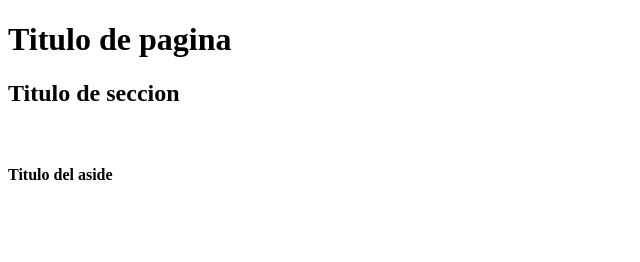
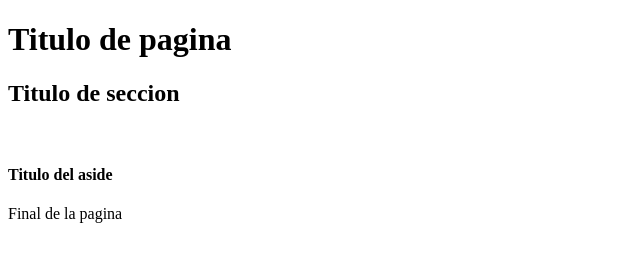
Before and after one commit to SIgnacioRoccuzzo/git_remoto, a plain HTML site: page index.html in a window 1280 px wide. Shown: the whole page, without its empty margins (0-640 px from the left). Drawn offline with Linux system fonts and the light colour scheme.

Commit message:
footer creado

```diff
--- a/index.html
+++ b/index.html
@@ -21,4 +21,8 @@
     <h4>Titulo del aside</h4>
 </aside>
 
+<footer>
+    Final de la pagina
+</footer>
+
 </html>
```
